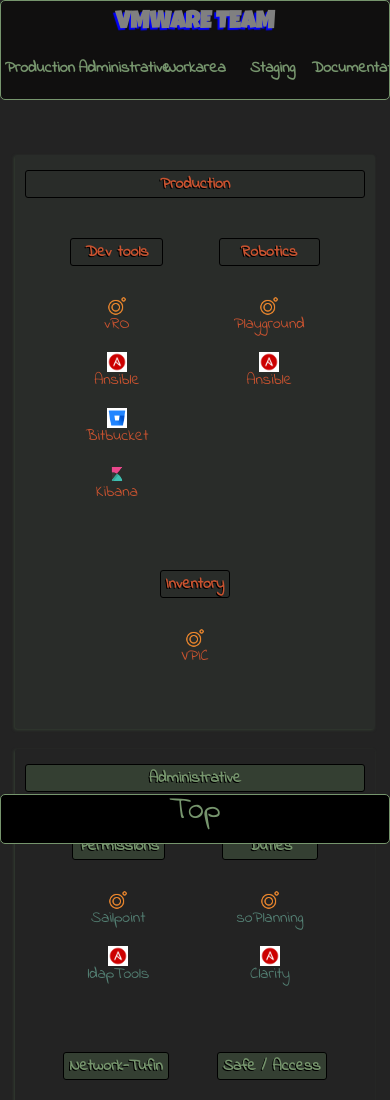
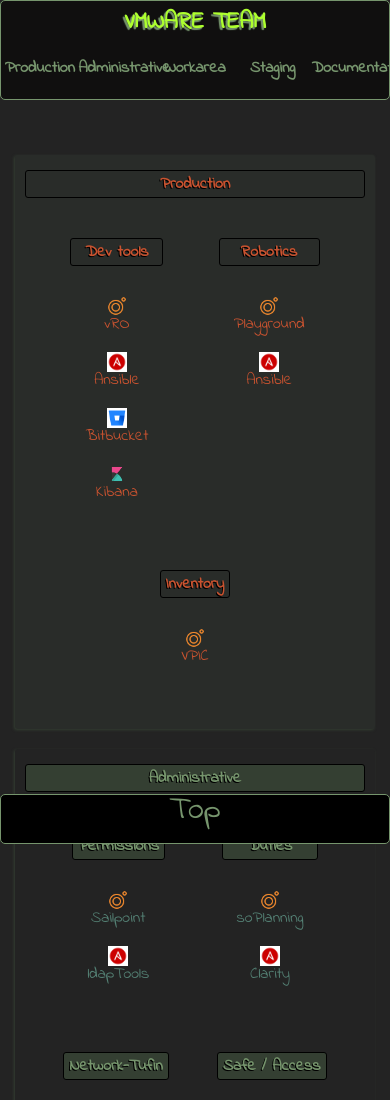
Before and after one commit to aburke972/myCrazyFavourites_simpleEdition, a plain HTML site: page index.html in a window 390 px wide. Shown: the top 1100 px of the page. Drawn offline with Linux system fonts and the light colour scheme.

Commit message:
Responsive nav

```diff
--- a/style.css
+++ b/style.css
@@ -23,10 +23,11 @@
 
 h1{
     padding-top: 10px;
-    text-shadow: -2px 2px 1px blue;
-    color: grey;
+    text-shadow: -2px 2px 1px var(--var-background-text-color);
+    color: greenyellow;
     font-size: 1.5rem;
-    font-family: 'Luckiest Guy', cursive;
+    font-family: 'Indie Flower', cursive;
+    f/* ont-family: 'Luckiest Guy', cursive; */
 
 }
 
@@ -44,6 +45,7 @@
 
 nav{
     height: 50px;
+    display: none;
 }
 
 ul{
@@ -160,3 +162,9 @@
     text-shadow: -2px 2px black;
     transition: ease-in-out 0.3s;
 }
+
+@media screen and (max-width: 1050px) {
+    nav{
+        display: block;
+    }
+}
```
